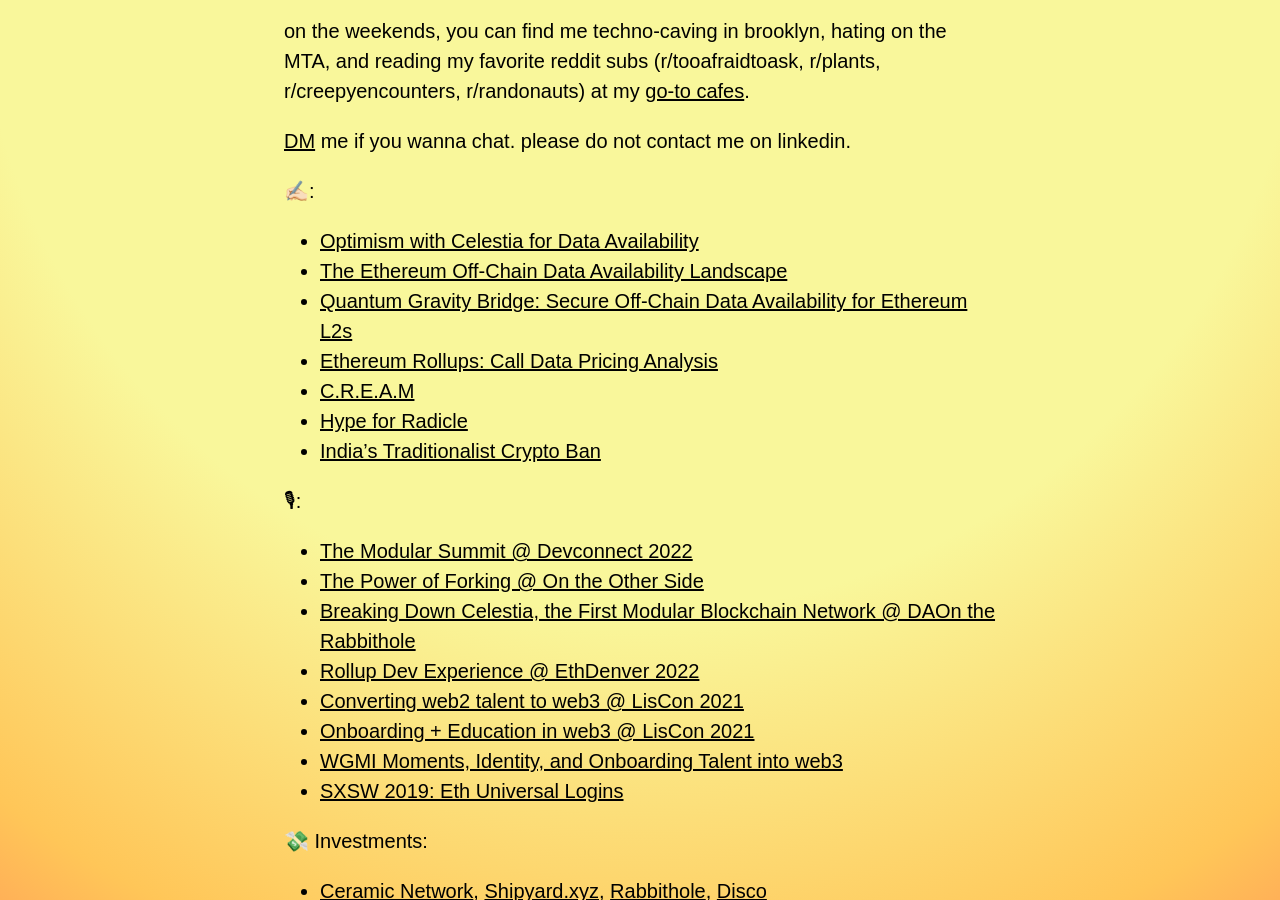
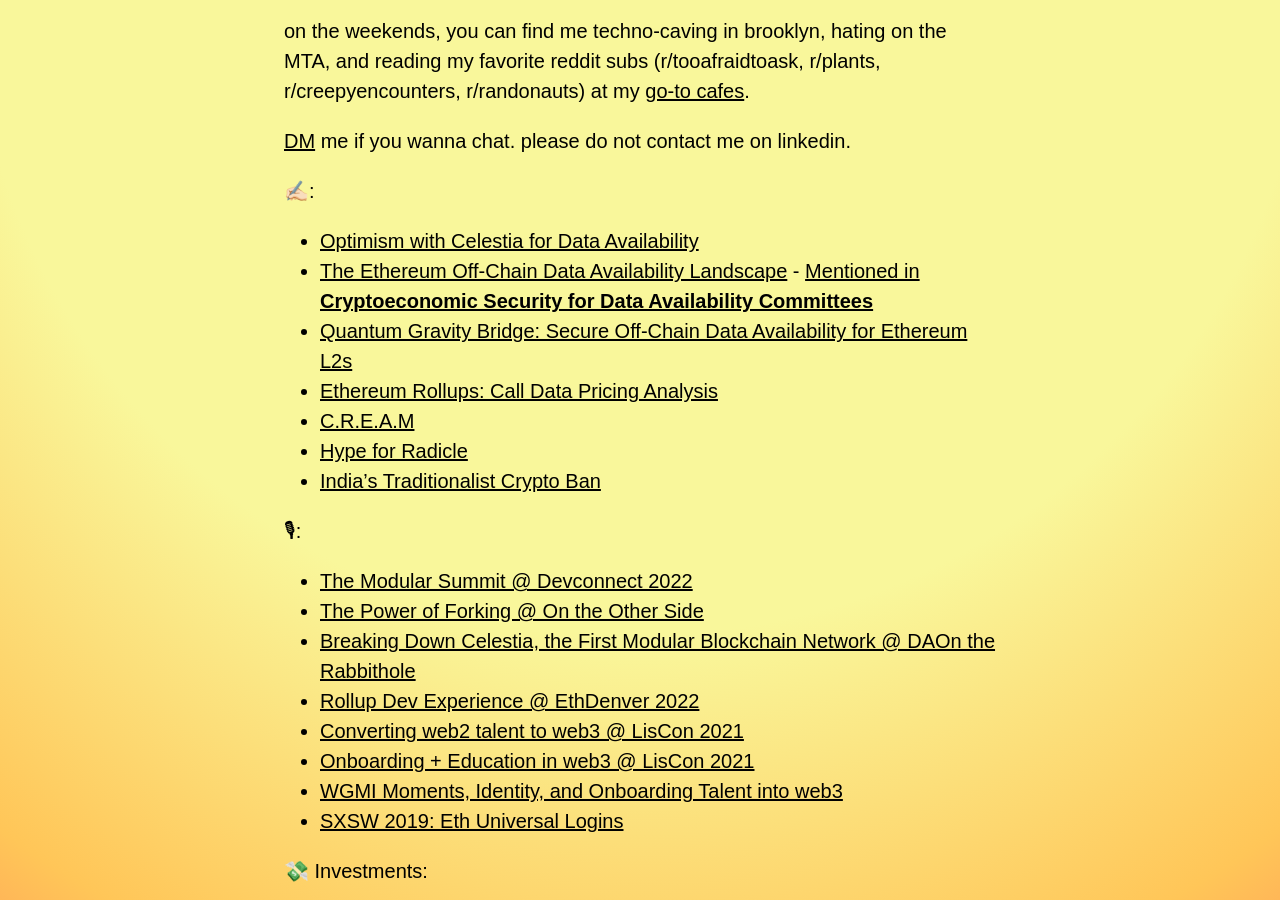
Before and after one commit to adeets-22/adeets-22.github.io, a Jekyll site: the page built from index.md, in a window 1280 px wide and 900 px high, scrolled down 1127 px. Built offline with Jekyll 4.4.1, drawn with Linux system fonts in a browser that asks for light colours.

Commit message:
Update index.md

```diff
--- a/index.md
+++ b/index.md
@@ -18,6 +18,7 @@
 ✍🏻:
 - [Optimism with Celestia for Data Availability](https://gov.optimism.io/t/draft-gf-phase-1-proposal-optimism-with-celestia-for-data-availability/2881)
 - [The Ethereum Off-Chain Data Availability Landscape](https://blog.celestia.org/ethereum-off-chain-data-availability-landscape/)
+       - [Mentioned in **Cryptoeconomic Security for Data Availability Committees**](https://arxiv.org/abs/2208.02999)
 - [Quantum Gravity Bridge: Secure Off-Chain Data Availability for Ethereum L2s](https://blog.celestia.org/celestiums/)
 - [Ethereum Rollups: Call Data Pricing Analysis](https://forum.celestia.org/t/ethereum-rollup-call-data-pricing-analysis/141)
 - [C.R.E.A.M](https://buttercup4pres.medium.com/c-r-e-a-m-e39e49a4a9fa)
```
